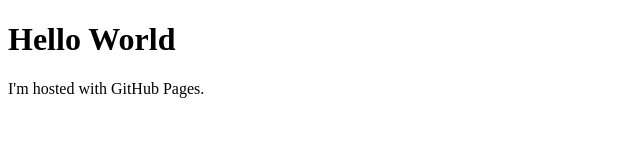
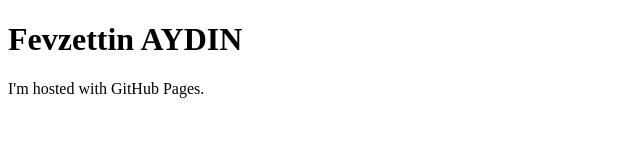
Before and after one commit to Fevzettin1/Fevzettin1, a plain HTML site: page index.html in a window 1280 px wide. Shown: the whole page, without its empty margins (0-640 px from the left). Drawn offline with Linux system fonts and the light colour scheme.

Commit message:
update index.html

```diff
--- a/index.html
+++ b/index.html
@@ -1,7 +1,7 @@
 <!DOCTYPE html>
 <html>
 <body>
-<h1>Hello World</h1>
+<h1>Fevzettin AYDIN</h1>
 <p>I'm hosted with GitHub Pages.</p>
 </body>
 </html>
```
